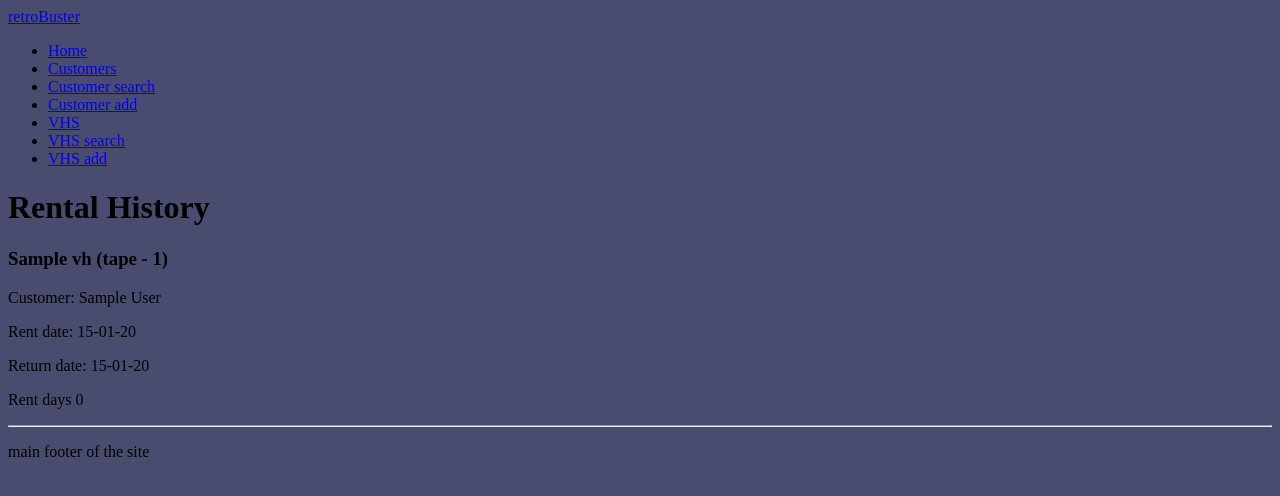
After one commit to JiiXaa/retro-buster, a Flask app: template app/templates/videocassettes/vhs_history.html in a window 1280 px wide. The commit adds this page. Shown: the top 496 px of the page. Run offline with Flask 3, Linux system fonts and the light colour scheme; the template is opened without the code that fills it: most values are stand-ins (such as "Sample title", 1, 10 or a date in 2020).

Commit message:
FEATURE ADD: user can check VHS rental history for every tape copy

```diff
--- a/app/templates/videocassettes/vhs_details.html
+++ b/app/templates/videocassettes/vhs_details.html
@@ -16,6 +16,7 @@
     <th>Is available</th>
     <th>Customer</th>
     <th>Rent</th>
+    <th>History</th>
   </tr>
   {% for vhs_detail in vhs.vhs_details %}
   <tr>
@@ -41,6 +42,8 @@
         <a href="{{ url_for('videocassettes.vhs_return', vhs_id=vhs.id, vhs_detail_id=vhs_detail.id) }}">Return</a>
       {% endif %}
     </td>
+    <td>
+      <a href="{{ url_for('videocassettes.vhs_history', vhs_id=vhs.id, vhs_detail_id=vhs_detail.id) }}">History</a>
   </tr>
   {% endfor %}
 </table>
--- /dev/null
+++ b/app/templates/videocassettes/vhs_history.html
@@ -0,0 +1,28 @@
+{% extends "base.html" %}
+{% block content %}
+
+<h1>Rental History</h1>
+<h3>{{ vhs.title }} <span>(tape - {{ vhs_detail.copy_number }}</span>)</h3>
+
+{% if vhs_history %}
+  {% for tape_history in vhs_history %}
+      <p>Customer: {{ tape_history.customer.first_name }} {{ tape_history.customer.last_name }}</p>
+      <p>Rent date: {{ tape_history.date_rented.strftime('%d-%m-%y') }}</p>
+      {% if tape_history.date_returned %}
+        <p>Return date: {{ tape_history.date_returned.strftime('%d-%m-%y') }}</p>
+      {% else %}
+        <p>Return date: not returned </p>
+      {% endif %}
+      <p>Rent days
+        {% if tape_history.date_returned %}
+          {{ (tape_history.date_returned - tape_history.date_rented).days }}
+        {% else %}
+          {{ (today - tape_history.date_rented).days }}
+        {% endif %}
+      </p>
+      <hr>
+  {% endfor %}
+{% else %}
+  <p>No VHS history for copy with ID: {{ vhs_detail_id }} with the copy number: <span><b>{{ vhs_detail.copy_number }}</b></span></p>
+{% endif %}
+{% endblock %}
```
Also changed, not shown: app/routes/videocassettes.py (+16 -0 lines).
